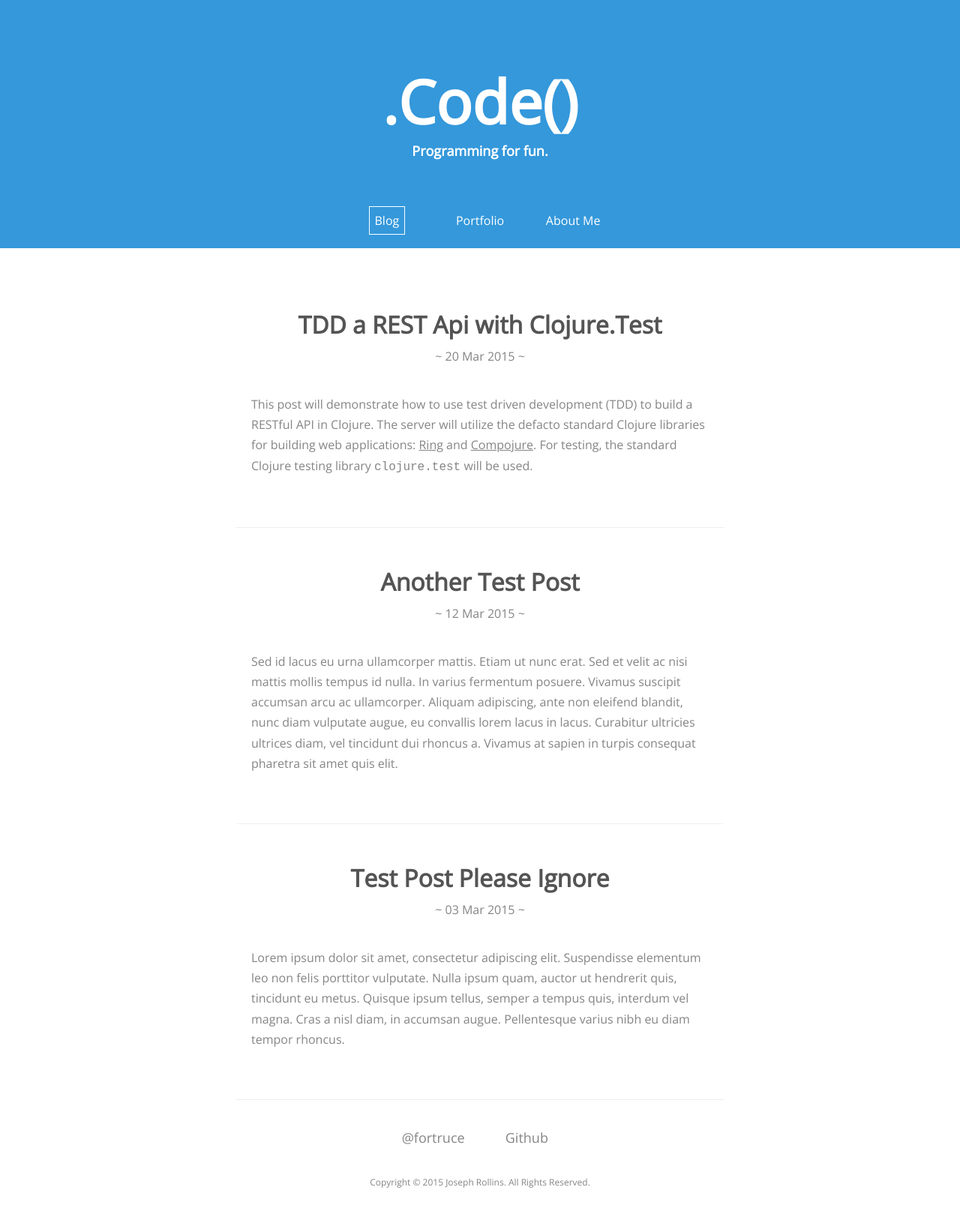
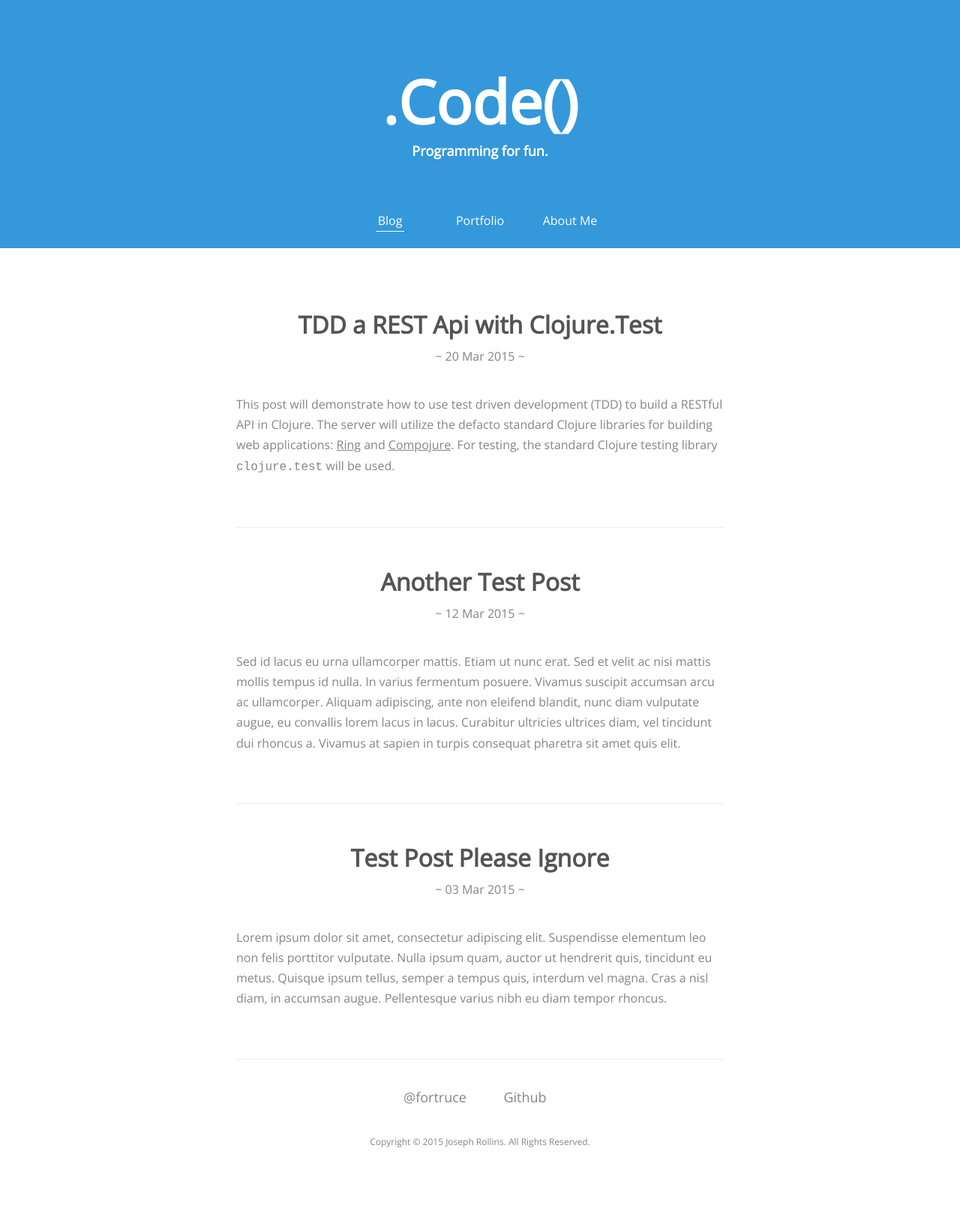
Before and after one commit to fortruce/fortruce.github.io, a Jekyll site: the page built from index.html, in a window 1280 px wide. Shown: the whole page at 75% size. Built offline with Jekyll 4.4.1, drawn with Linux system fonts in a browser that asks for light colours; the list of posts is cut into pages by our own code; after the commit the page ends 1573 px from its top, so only the background shows below that.

Commit message:
clean active display and add media query for small screens

```diff
--- a/css/main.scss
+++ b/css/main.scss
@@ -54,8 +54,21 @@ header, footer { text-align: center; }
     }
 }
 
+@media all and (max-width: 500px) {
+    .hnav {
+        flex-direction: column;
+
+        li {
+            margin: 5px auto;
+        }
+    }
+}
+
 .hnav {
     text-align: center;
+    display: flex;
+    justify-content: center;
+    flex-wrap: wrap;
 
     li {
         width: 120px;
@@ -64,7 +77,7 @@ header, footer { text-align: center; }
 }
 
 section {
-    padding: 50px 0;
+    padding: 50px 20px;
 }
 
 .header {
@@ -86,8 +99,8 @@ section {
     hgroup { margin-bottom: 70px; }
 
     .active {
-        padding: 7px;
-        border: 1px solid $header-text;
+        padding: 3px;
+        border-bottom: 1px solid $header-text;
     }
 
     @include invis-anchor($header-hover);
@@ -98,7 +111,7 @@ section {
 }
 
 article {
-    padding: 50px 20px;
+    padding: 50px 0;
     border-bottom: 1px solid $rule-color;
 
     &:last-child {
```
